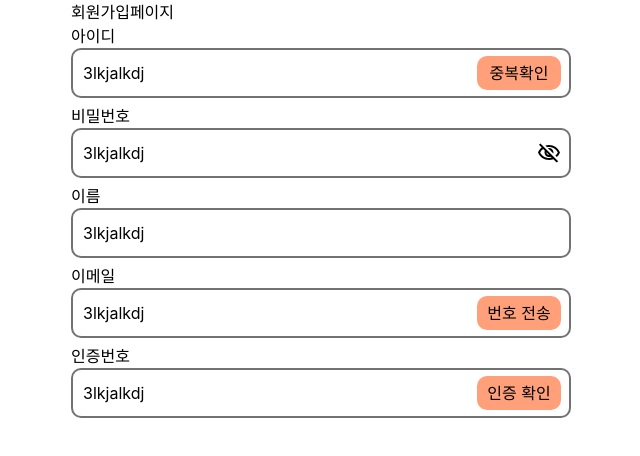
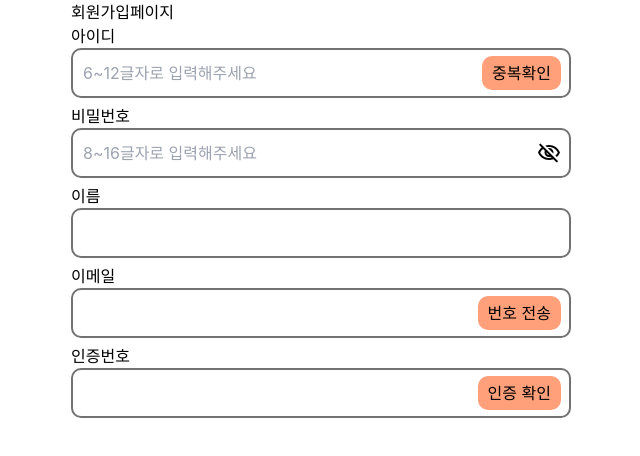
Before and after one commit to Stageus/CalenDuck-homepage, a React (Create React App) app: page /signup in a window 1280 px wide. Shown: the top 456 px of the page, without its empty margins (129-769 px from the left). Built offline with nearby package versions, Linux system fonts and the light colour scheme.

Commit message:
fix: add type change function in pw input item

```diff
--- a/src/pages/SignUpPage.tsx
+++ b/src/pages/SignUpPage.tsx
@@ -9,38 +9,18 @@ const SignUpPage = () => {
       <InputItem
         label="아이디"
         type="text"
-        placeholder="3~10글자로 입력해주세요"
+        placeholder="6~12글자로 입력해주세요"
         extraBtn="중복확인"
-        inputValue="3lkjalkdj"
       />
       <InputItem
         label="비밀번호"
-        type="pw"
-        placeholder="3~10글자로 입력해주세요"
+        type="password"
+        placeholder="8~16글자로 입력해주세요"
         extraBtn=""
-        inputValue="3lkjalkdj"
       />
-      <InputItem
-        label="이름"
-        type="text"
-        placeholder="3~10글자로 입력해주세요"
-        extraBtn=""
-        inputValue="3lkjalkdj"
-      />
-      <InputItem
-        label="이메일"
-        type="email"
-        placeholder="3~10글자로 입력해주세요"
-        extraBtn="번호 전송"
-        inputValue="3lkjalkdj"
-      />
-      <InputItem
-        label="인증번호"
-        type="text"
-        placeholder="3~10글자로 입력해주세요"
-        extraBtn="인증 확인"
-        inputValue="3lkjalkdj"
-      />
+      <InputItem label="이름" type="text" placeholder="" extraBtn="" />
+      <InputItem label="이메일" type="email" placeholder="" extraBtn="번호 전송" />
+      <InputItem label="인증번호" type="text" placeholder="" extraBtn="인증 확인" />
     </>
   );
 };
--- a/src/shared/components/InputItem.tsx
+++ b/src/shared/components/InputItem.tsx
@@ -7,42 +7,34 @@ interface InputItemProps {
   label: string;
   type: string;
   placeholder: string;
-  inputValue: string;
-  extraBtn: string;
+  extraBtn?: string;
 }
 
-const InputItem: React.FC<InputItemProps> = ({
-  label,
-  type,
-  placeholder,
-  inputValue,
-  extraBtn,
-}) => {
-  const [toggle, setToggle] = useState(false);
-  const clickToggleEvent = () => {
-    setToggle(!toggle);
+const InputItem: React.FC<InputItemProps> = ({ label, type, placeholder, extraBtn }) => {
+  const [showPw, setShowPw] = useState<boolean>(false);
+  const clickShowPwEvent = () => {
+    setShowPw(!showPw);
   };
+
+  const inputType = type === "password" ? (showPw ? "text" : "password") : type;
+
   return (
     <div className="w-[500px] h-[80px] content-between">
-      <div>{label}</div>
+      <label htmlFor={label}>{label}</label>
       <div className="relative w-[100%] h-[50px]">
         <input
           className="w-[100%] h-[50px] relative border-solid border-2 border-grayColor rounded-[10px] p-[10px]"
-          type={type}
+          type={inputType}
           placeholder={placeholder}
-          value={inputValue}
         />
-        {type === "pw" && (
-          <button className="absolute top-[13px] right-[10px]" onClick={clickToggleEvent}>
-            {toggle ? (
-              <img src={visibility} alt="visibility" />
-            ) : (
-              <img src={visibilityOff} alt="visibility-off" />
-            )}
+        {type === "password" && (
+          <button className="absolute top-[13px] right-[10px]" onClick={clickShowPwEvent}>
+            <img src={showPw ? visibility : visibilityOff} alt={showPw ? "보임" : "숨김"} />
           </button>
         )}
+
         {extraBtn && (
-          <button className="absolute bg-subColor top-[8px] right-[10px] w-[84px] p-[5px] rounded-[10px]">
+          <button className="absolute bg-subColor top-[8px] right-[10px] px-[10px] py-[5px] rounded-[10px]">
             {extraBtn}
           </button>
         )}
--- a/src/shared/utils/ValidationUtil.tsx
+++ b/src/shared/utils/ValidationUtil.tsx
@@ -1,16 +1,16 @@
 export const idValueValidation = (value: string) => {
-  const regex = /^[a-zA-Z0-9]{4,20}$/;
+  const regex = /^[a-zA-Z0-9]{6,12}$/;
   if (!regex.test(value)) {
-    alert("아이디는 4~20글자로 이루어져야 합니다.");
+    alert("아이디는 6~12글자로 이루어져야 합니다.");
     return false;
   }
   return true;
 };
 
 export const pwValueValidation = (value: string) => {
-  const regex = /^[^\s]{8,20}$/;
+  const regex = /^[^\s]{8,16}$/;
   if (!regex.test(value)) {
-    alert("비밀번호는 8~20글자로 이루어져야 합니다.");
+    alert("비밀번호는 8~16글자로 이루어져야 합니다.");
     return false;
   }
   return true;
```
